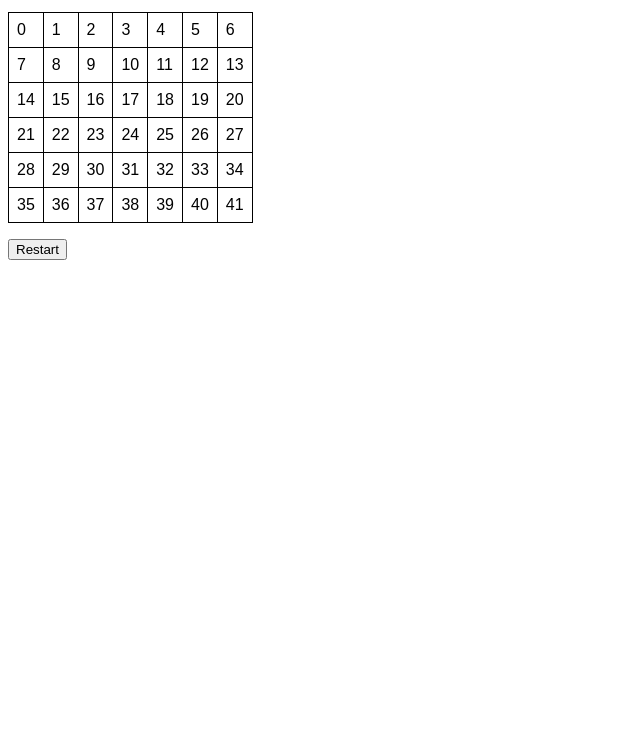
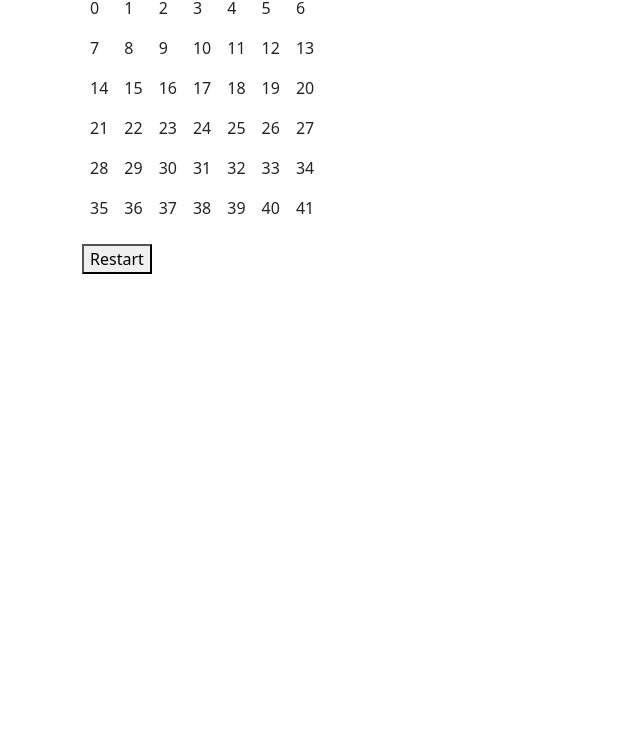
Before and after one commit to VaticanMemes/C4, a plain HTML site: page index.html in a window 1280 px wide. Shown: the part 68-800 px from the top of the page, without its empty margins (0-640 px from the left). Drawn offline with nearby package versions, Linux system fonts and the light colour scheme.

Commit message:
giving up

```diff
--- a/index.html
+++ b/index.html
@@ -5,6 +5,7 @@
   <meta name="viewport" content="width=device-width, initial-scale=1.0">
   <title>Connect Four</title>
   <link rel="stylesheet" href="styles.css">
+  <link href="https://cdn.jsdelivr.net/npm/bootstrap@5.3.3/dist/css/bootstrap.min.css" rel="stylesheet" integrity="sha384-QWTKZyjpPEjISv5WaRU9OFeRpok6YctnYmDr5pNlyT2bRjXh0JMhjY6hW+ALEwIH" crossorigin="anonymous">
 </head>
 <body>
   <div class="container">
@@ -14,5 +15,6 @@
     <button id="restart">Restart</button>
   </div>
   <script src="script.js"></script>
+  <script src="https://cdn.jsdelivr.net/npm/bootstrap@5.3.3/dist/js/bootstrap.bundle.min.js" integrity="sha384-YvpcrYf0tY3lHB60NNkmXc5s9fDVZLESaAA55NDzOxhy9GkcIdslK1eN7N6jIeHz" crossorigin="anonymous"></script>
 </body>
 </html>
--- a/styles.css
+++ b/styles.css
@@ -1,13 +1,8 @@
-body {
-    font-family: Arial, Helvetica, sans-serif;
-}
-
-table {
+table, th, td {
     border-collapse: collapse;
-
+    padding: 8px;
   }
 
-th, td {
-    border: 1px solid;
-    padding: 8px;
-}
+/* th, td {
+
+} */
```
